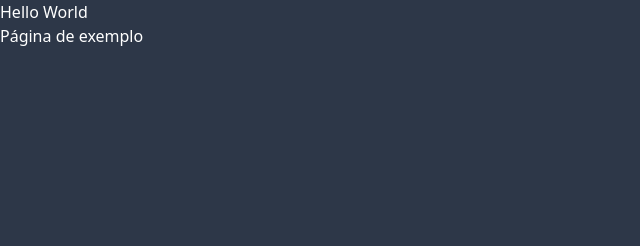
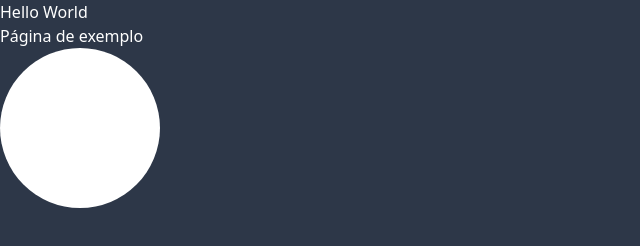
Before and after one commit to emanuelgsouza/tailwind-example, a website: page index.html in a window 1280 px wide. Shown: the whole page, without its empty margins (0-640 px from the left). Drawn offline with nearby package versions, Linux system fonts and the light colour scheme; files that its build step writes are made by us from their sources.

Commit message:
add use of apply directive

```diff
--- a/css/main.css
+++ b/css/main.css
@@ -3,3 +3,7 @@
 @tailwind components;
 
 @tailwind utilities;
+
+.circle-round {
+    @apply w-40 h-40 bg-white rounded-full;
+}
--- a/index.html
+++ b/index.html
@@ -11,5 +11,7 @@
     <h1> Hello World </h1>
 
     <p> Página de exemplo </p>
+
+    <div class="circle-round"></div>
 </body>
 </html>
```
